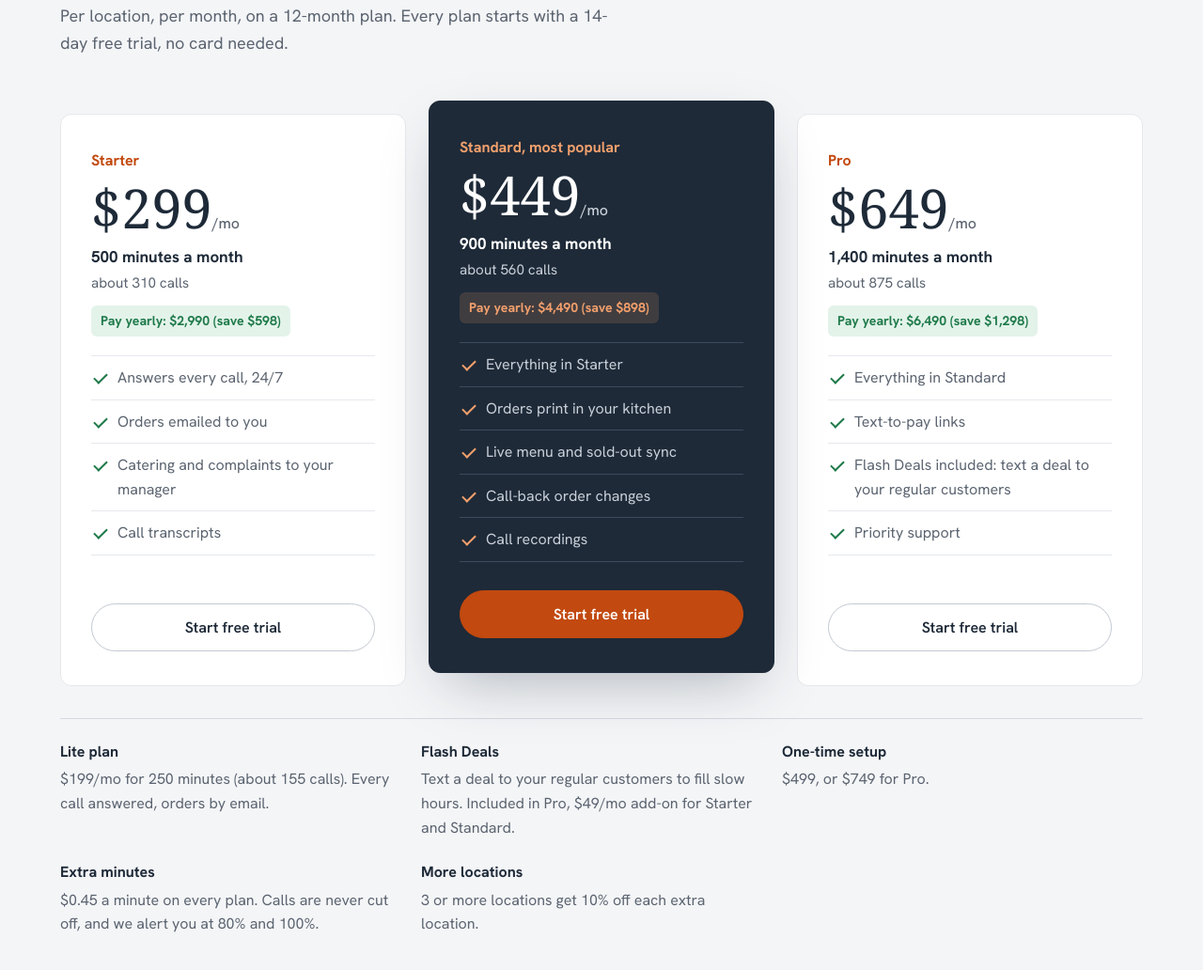
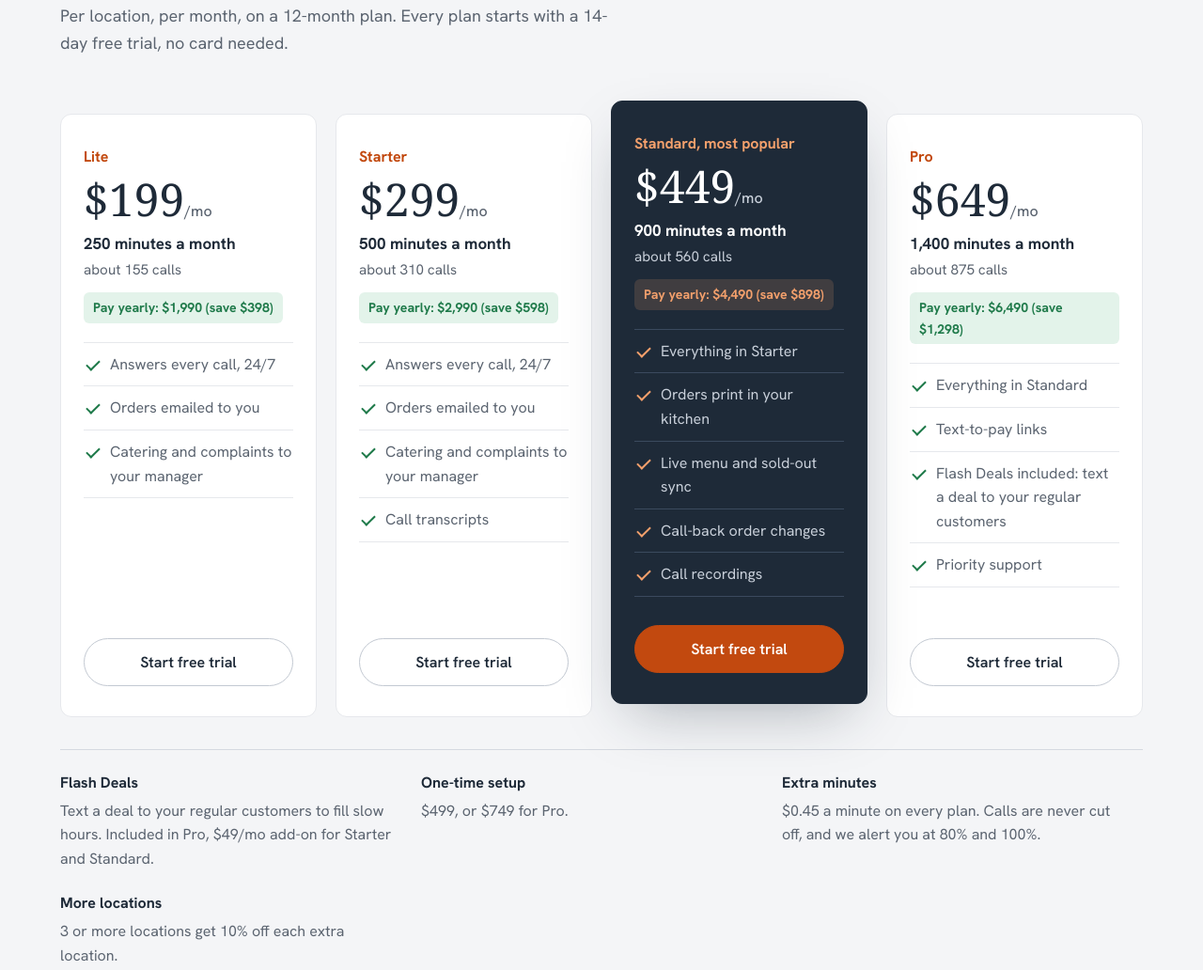
Before and after one commit to Restoserv-dev/restoserve-website, a plain HTML site: page index.html in a window 1280 px wide. Shown: the part 6564-7596 px from the top of the page at 94% size. Drawn offline with nearby package versions, Linux system fonts and the light colour scheme; a web font is replaced by a local one.

Commit message:
Add files via upload

```diff
--- a/index.html
+++ b/index.html
@@ -201,10 +201,11 @@
   .lang-cloud span.more{border-style:dashed;color:#A7B1BF}
 
   /* Pricing */
-  .plans{display:grid;grid-template-columns:repeat(3,1fr);gap:24px;align-items:stretch}
-  .plan{background:#fff;border:1px solid var(--line);border-radius:var(--r-card);padding:36px 32px;display:flex;flex-direction:column;gap:8px}
+  .plans{display:grid;grid-template-columns:repeat(4,1fr);gap:20px;align-items:stretch}
+  @media (max-width:1100px){.plans{grid-template-columns:repeat(2,1fr)}.plan.hot{transform:none}}
+  .plan{background:#fff;border:1px solid var(--line);border-radius:var(--r-card);padding:32px 24px;display:flex;flex-direction:column;gap:8px}
   .plan .tier{font-weight:700;font-size:1rem;color:var(--accent)}
-  .plan .price{font-family:var(--display);font-size:3.6rem;color:var(--ink);line-height:1.05}
+  .plan .price{font-family:var(--display);font-size:3rem;color:var(--ink);line-height:1.05}
   .plan .price small{font:500 1rem var(--body);color:var(--text)}
   .plan .mins{font-weight:700;color:var(--ink)}
   .plan .calls{font-size:.95rem;margin-top:-6px}
@@ -592,6 +593,15 @@
     <p class="lead" style="margin-bottom:60px">Per location, per month, on a 12-month plan. Every plan starts with a 14-day free trial, no card needed.</p>
     <div class="plans">
       <div class="plan">
+        <span class="tier">Lite</span>
+        <span class="price">$199<small>/mo</small></span>
+        <span class="mins">250 minutes a month</span>
+        <span class="calls">about 155 calls</span>
+        <span class="yearly">Pay yearly: $1,990 (save $398)</span>
+        <ul><li>Answers every call, 24/7</li><li>Orders emailed to you</li><li>Catering and complaints to your manager</li></ul>
+        <a class="btn outline" href="#start">Start free trial</a>
+      </div>
+      <div class="plan">
         <span class="tier">Starter</span>
         <span class="price">$299<small>/mo</small></span>
         <span class="mins">500 minutes a month</span>
@@ -620,7 +630,6 @@
       </div>
     </div>
     <div class="fine">
-      <div><b>Lite plan</b>$199/mo for 250 minutes (about 155 calls). Every call answered, orders by email.</div>
       <div><b>Flash Deals</b>Text a deal to your regular customers to fill slow hours. Included in Pro, $49/mo add-on for Starter and Standard.</div>
       <div><b>One-time setup</b>$499, or $749 for Pro.</div>
       <div><b>Extra minutes</b>$0.45 a minute on every plan. Calls are never cut off, and we alert you at 80% and 100%.</div>
```
Also changed, not shown: pricing_d.png (added).
